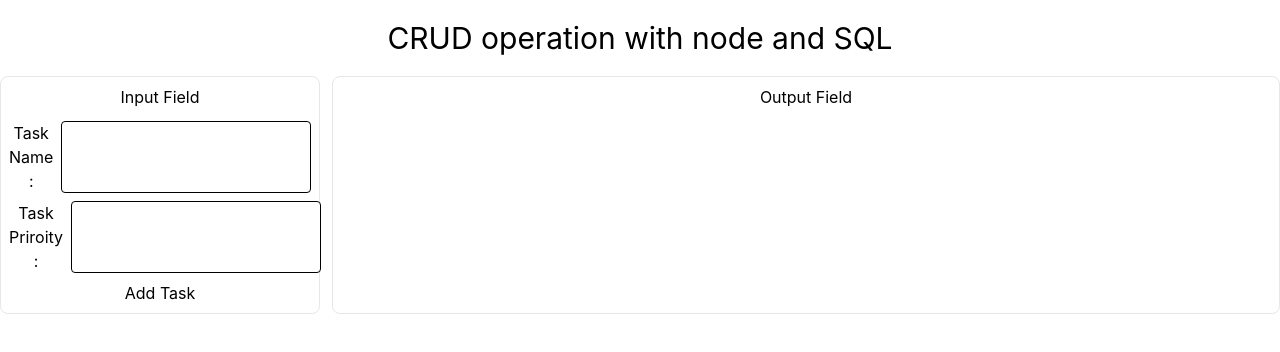
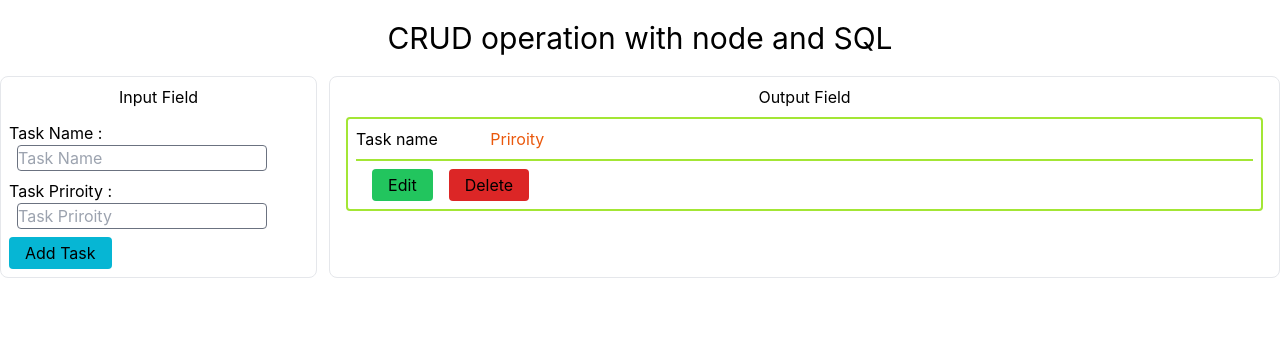
Before and after one commit to ASSiddik01/CRUD_Node_with_SQL, a React (Create React App) app in the folder client/: page / in a window 1280 px wide. Shown: the top 352 px of the page. Built offline with nearby package versions, Linux system fonts and the light colour scheme.

Commit message:
client done

```diff
--- a/client/src/App.js
+++ b/client/src/App.js
@@ -1,38 +1,54 @@
 import "./App.css";
+import { useState } from "react";
 
 function App() {
+  const [inputEdit, setInputEdit] = useState(false);
   const handleSubmit = (e) => {
     e.preventDefault();
     const taskName = e.target.taskName.value;
-    console.log(taskName);
+    const taskPriroity = e.target.taskPriroity.value;
+    console.log(taskName, taskPriroity);
+
+    e.target.taskName.value = "";
+    e.target.taskPriroity.value = "";
+  };
+
+  const handleEdit = (e) => {
+    e.preventDefault();
+    const editPriroity = e.target.editPriroity.value;
+    console.log(editPriroity);
+
+    e.target.editPriroity.value = "";
   };
   return (
     <div className="App">
       <h1 className="text-3xl my-5">CRUD operation with node and SQL</h1>
       <div className="flex justify-between">
-        <div className="border rounded-lg p-2 w-1/4 mr-3">
+        <div className="border rounded-lg p-2 w-1/4 mr-3 text-start">
           <div className="text-center mb-3">Input Field</div>
           <form onSubmit={handleSubmit}>
-            <div className="mb-2 flex justify-between">
+            <div className="mb-2">
               <label htmlFor="taskName">Task Name :</label>
               <input
                 id="taskName"
                 name="taskName"
+                placeholder="Task Name"
                 type="text"
-                className="border border-black ml-2 rounded"
+                className="border border-gray-500 ml-2 rounded"
               />
             </div>
-            <div className="mb-2 flex justify-between">
+            <div className="mb-2">
               <label htmlFor="taskPriroity">Task Priroity :</label>
               <input
                 id="taskPriroity"
                 name="taskPriroity"
+                placeholder="Task Priroity"
                 type="text"
-                className="border border-black ml-2 rounded"
+                className="border border-gray-500 ml-2 rounded"
               />
             </div>
             <input
-              className="btn mx-auto btn-primary"
+              className="btn px-4 py-1 rounded bg-cyan-500 btn-primary"
               type="submit"
               value="Add Task"
             />
@@ -40,6 +56,52 @@ function App() {
         </div>
         <div className="border rounded-lg p-2 w-3/4 text-start">
           <div className=" text-center">Output Field</div>
+          <ul>
+            <li className="border-2 border-lime-400 p-2 m-2 rounded">
+              <div>
+                <div className="space-x-12">
+                  <span>Task name </span>
+                  <span className="text-orange-600">Priroity</span>{" "}
+                </div>
+                <hr className="border-t-2 border-t-lime-400 my-2" />
+                <div className="space-x-4">
+                  <form
+                    onSubmit={handleEdit}
+                    className={`${inputEdit ? "block" : "hidden"} space-x-4`}
+                  >
+                    <input
+                      type="text"
+                      placeholder="Update priroity "
+                      className="border border-gray-500 rounded"
+                      name="editPriroity"
+                      id="editPriroity"
+                    />
+                    <input
+                      type="submit"
+                      value={"Update"}
+                      className="btn btn-primary px-4 py-1 rounded bg-green-500"
+                    ></input>
+                    <button
+                      onClick={() => setInputEdit(false)}
+                      className="btn btn-primary px-4 py-1 rounded bg-red-600"
+                    >
+                      Cancel
+                    </button>
+                  </form>
+
+                  <button
+                    onClick={() => setInputEdit(true)}
+                    className="btn btn-primary px-4 py-1 rounded bg-green-500"
+                  >
+                    Edit
+                  </button>
+                  <button className="btn btn-primary px-4 py-1 rounded bg-red-600">
+                    Delete
+                  </button>
+                </div>
+              </div>
+            </li>
+          </ul>
         </div>
       </div>
     </div>
```
Also changed, not shown: 1 other file (tests, documents, lock files or other folders).
